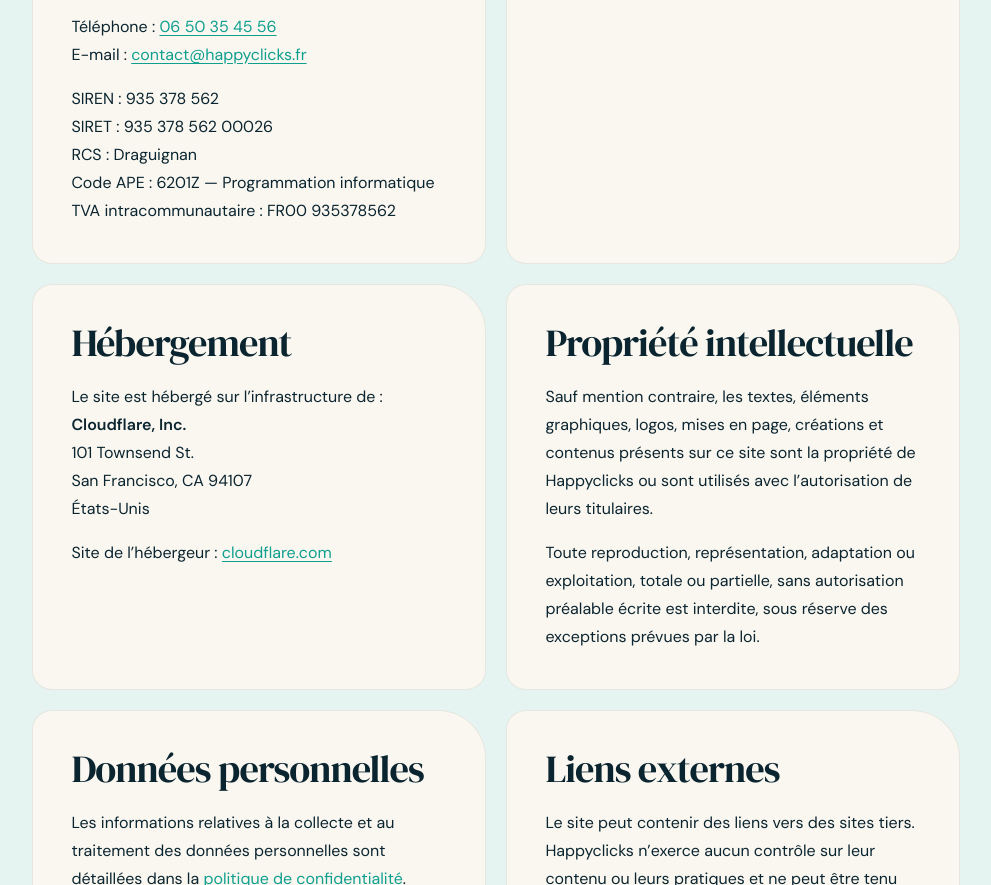
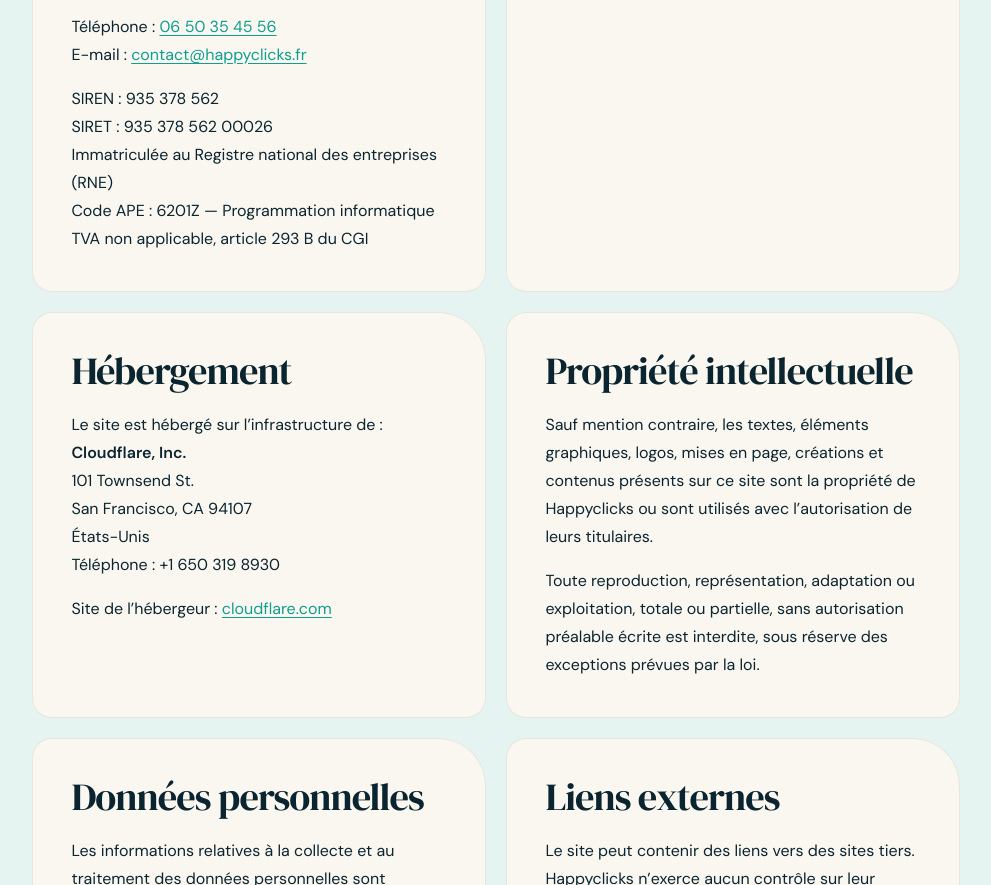
Before and after one commit to CarolineB13/happyclicks, an Astro site: page /mentions-legales in a window 1280 px wide. Shown: the part 881-1766 px from the top of the page, without its empty margins (108-1099 px from the left). Built offline with nearby package versions, Linux system fonts and the light colour scheme; Astro itself is replaced by a stand-in of ours.

Commit message:
Corrige les mentions légales

```diff
--- a/src/pages/mentions-legales.astro
+++ b/src/pages/mentions-legales.astro
@@ -37,9 +37,9 @@ import BaseLayout from "../layouts/BaseLayout.astro";
           <p>
             SIREN : 935 378 562<br />
             SIRET : 935 378 562 00026<br />
-            RCS : Draguignan<br />
+            Immatriculée au Registre national des entreprises (RNE)<br />
             Code APE : 6201Z — Programmation informatique<br />
-            TVA intracommunautaire : FR00 935378562
+            TVA non applicable, article 293 B du CGI
           </p>
         </article>
 
@@ -58,7 +58,8 @@ import BaseLayout from "../layouts/BaseLayout.astro";
             <strong>Cloudflare, Inc.</strong><br />
             101 Townsend St.<br />
             San Francisco, CA 94107<br />
-            États-Unis
+            États-Unis<br />
+            Téléphone : +1 650 319 8930
           </p>
           <p>
             Site de l’hébergeur :
```
